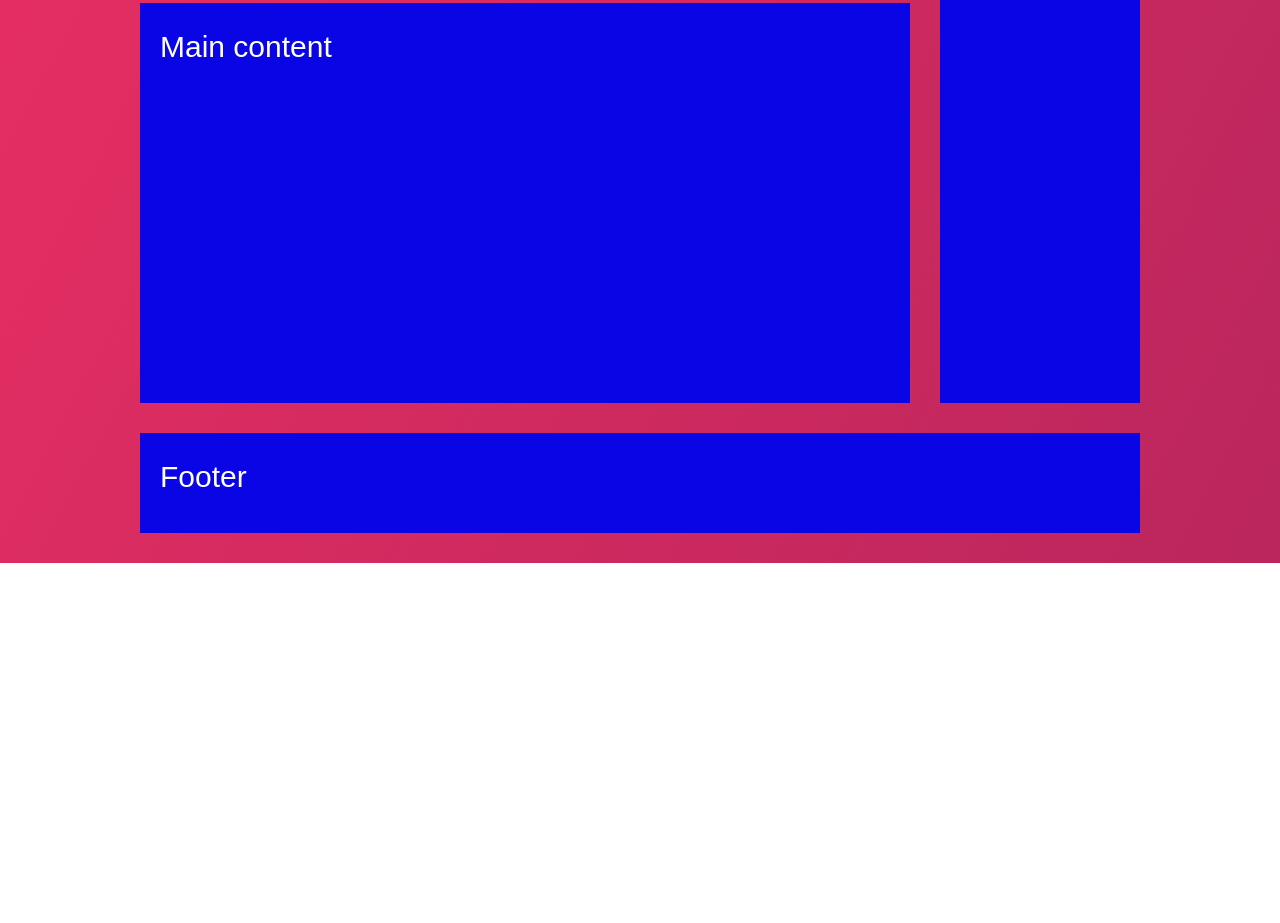
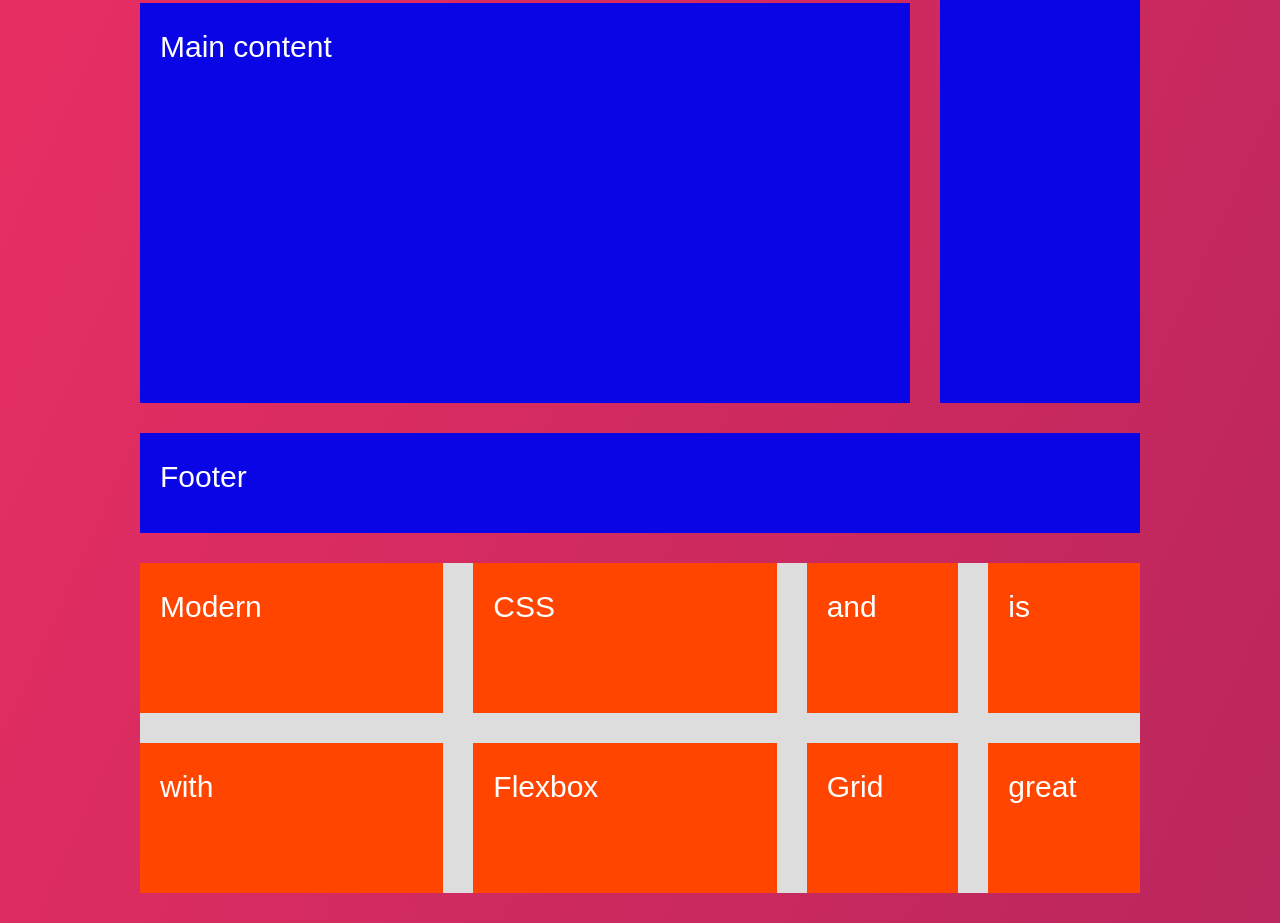
Before and after one commit to lawrencedovin/css-grid, a website: page index.html in a window 1280 px wide. Shown: the part 1897-2820 px from the top of the page. Before the commit the page ends 2460 px from the top, so only its background shows below. Drawn offline with Linux system fonts and the light colour scheme.

Commit message:
Added implicit vs explicit section

```diff
--- a/index.html
+++ b/index.html
@@ -39,5 +39,16 @@
             <div class="sidebar">Sidebar</div>
             <div class="footer">Footer</div>
         </div>
+
+        <div class="containers">
+            <div class="items item--1">Modern</div>
+            <div class="items item--3">with</div>
+            <div class="items item--2">CSS</div>
+            <div class="items item--4">Flexbox</div>
+            <div class="items item--5">and</div>
+            <div class="items item--6">Grid</div>
+            <div class="items item--7">is</div>
+            <div class="items item--8">great</div>
+        </div>
     </body>
 </html>
--- a/sass/_components.scss
+++ b/sass/_components.scss
@@ -132,14 +132,56 @@
 
 // METHOD 2: LINE NAMES
 
+// .challenge {
+//    width: 1000px;
+//    margin: 30px auto;
+
+//    display: grid;
+//    grid-template-rows: [header-start] 100px [header-end box-start] 200px [box-end main-start] 400px [main-end footer-start] 100px [footer-end]; //100px for header, 200px for small boxes, 400px main content, 100px footer
+//    grid-template-columns: repeat(3, [col-start] 1fr [col-end]) 200px [grid-end]; //1fr for rest of columns, 200px for sidebar
+//    grid-gap: 30px;
+
+//    & > * {
+//        background-color: rgb(9, 5, 228);
+//        padding: 20px;
+//        color: white;
+//        font-size: 30px;
+//        font-family: sans-serif;
+//    }
+
+//    .header {
+//        grid-column: col-start 1 / grid-end;
+//    }
+
+//    .sidebar {
+//        grid-column: col-end 3 / grid-end;
+//        grid-row: box-start / main-end;
+//    }
+
+//    .main-content {
+//        grid-column: col-start 1 / col-end 3;
+//    }
+
+//    .footer {
+//        grid-column: col-start 1 / grid-end;
+//    }
+// }
+
+// METHOD 3: NAME GRID AREAS
+
 .challenge {
     width: 1000px;
     margin: 30px auto;
 
     display: grid;
-   grid-template-rows: [header-start] 100px [header-end box-start] 200px [box-end main-start] 400px [main-end footer-start] 100px [footer-end]; //100px for header, 200px for small boxes, 400px main content, 100px footer
-   grid-template-columns: repeat(3, [col-start] 1fr [col-end]) 200px [grid-end]; //1fr for rest of columns, 200px for sidebar
+    grid-template-rows: 100px 200px 400px  100px; //100px for header, 200px for small boxes, 400px main content, 100px footer
+    grid-template-columns: repeat(3, 1fr) 200px; //1fr for rest of columns, 200px for sidebar
     grid-gap: 30px;
+
+    grid-template-areas: ". head head ."
+                         "box-1 box-2 box-3 side"
+                         "main main main side"
+                         "foot foot foot foot";
 
     & > * {
         background-color: rgb(9, 5, 228);
@@ -150,19 +192,46 @@
     }
 
     .header {
-       grid-column: col-start 1 / grid-end;
+        grid-area: head;
     }
 
+    .small-box-1 { grid-area: box-1; }
+    .small-box-2 { grid-area: box-2; }
+    .small-box-3 { grid-area: box-3; }
+
     .sidebar {
-       grid-column: col-end 3 / grid-end;
-       grid-row: box-start / main-end;
+        grid-area: side;
     }
 
     .main-content {
-       grid-column: col-start 1 / col-end 3;
+        grid-area: main;
     }
 
     .footer {
-       grid-column: col-start 1 / grid-end;
+        grid-area: foot;
     }
  }
+
+ .containers {
+     width: 1000px;
+     margin: 30px auto;
+     background-color: #ddd;
+
+     display: grid;
+     grid-template-rows: repeat(2, 150px);
+     grid-template-columns: repeat(2, 1fr);
+     grid-gap: 30px;
+
+     grid-auto-rows: 80px;
+
+     grid-auto-flow: column;
+     grid-auto-columns: .5fr;
+
+     .items {
+        padding: 20px;
+        color: white;
+        font-family: sans-serif;
+        font-size: 30px;
+        background-color: orangered;
+     }
+ }
```
Also changed, not shown: css/style.css. Lines whose indentation alone changed are shown as unchanged.
